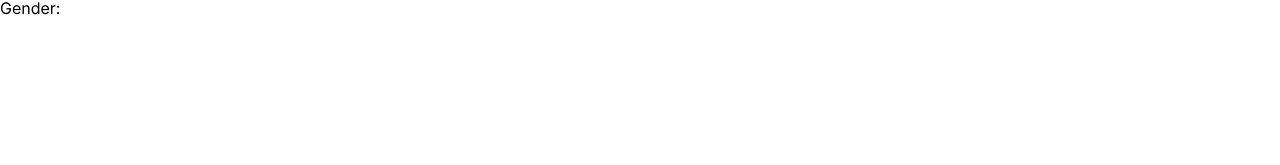
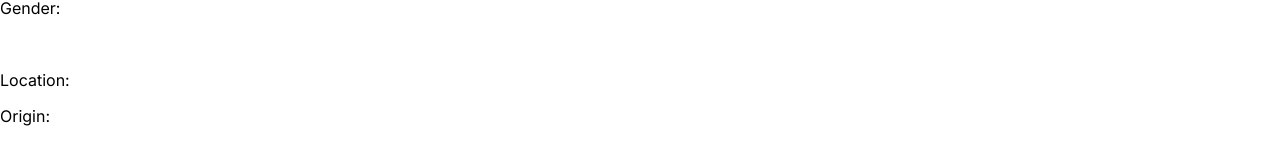
Before and after one commit to autotelico/rickandmorty-db, a Next.js app: page /characters in a window 1280 px wide. Shown: the part 265-430 px from the top of the page. Built offline with nearby package versions, Linux system fonts and the light colour scheme.

Commit message:
final version I guess? 2

```diff
--- a/app/characters/Characters.tsx
+++ b/app/characters/Characters.tsx
@@ -41,6 +41,5 @@ export const getData = async (page: number) => {
     `https://rickandmortyapi.com/api/character/?page=${page}`
   );
   const data = await response.json();
-  console.log(data);
   return data;
 };
--- a/app/characters/layout.tsx
+++ /dev/null
@@ -1,24 +0,0 @@
-import type { Metadata } from "next";
-import { Inter } from "next/font/google";
-import "../globals.css";
-
-const inter = Inter({ subsets: ["latin"] });
-
-export const metadata: Metadata = {
-  title: "Create Next App",
-  description: "Generated by create next app",
-};
-
-export default function RootLayout({
-  children,
-}: Readonly<{
-  children: React.ReactNode;
-}>) {
-  return (
-    <html lang="en">
-      <body className={inter.className}>
-        {children}
-      </body>
-    </html>
-  );
-}
--- a/app/characters/page.tsx
+++ b/app/characters/page.tsx
@@ -35,8 +35,8 @@ export default function CharacterPage({
       <p>Species: {searchParams.species}</p>
       <p>Gender: {searchParams.gender}</p>
       <img src={searchParams.image} alt={searchParams.name} />
-      <p>{searchParams.location}</p>
-      <p>{searchParams.origin}</p>
+      <p>Location: {searchParams.location}</p>
+      <p>Origin: {searchParams.origin}</p>
 
       <div id="other-characters">
 
```
